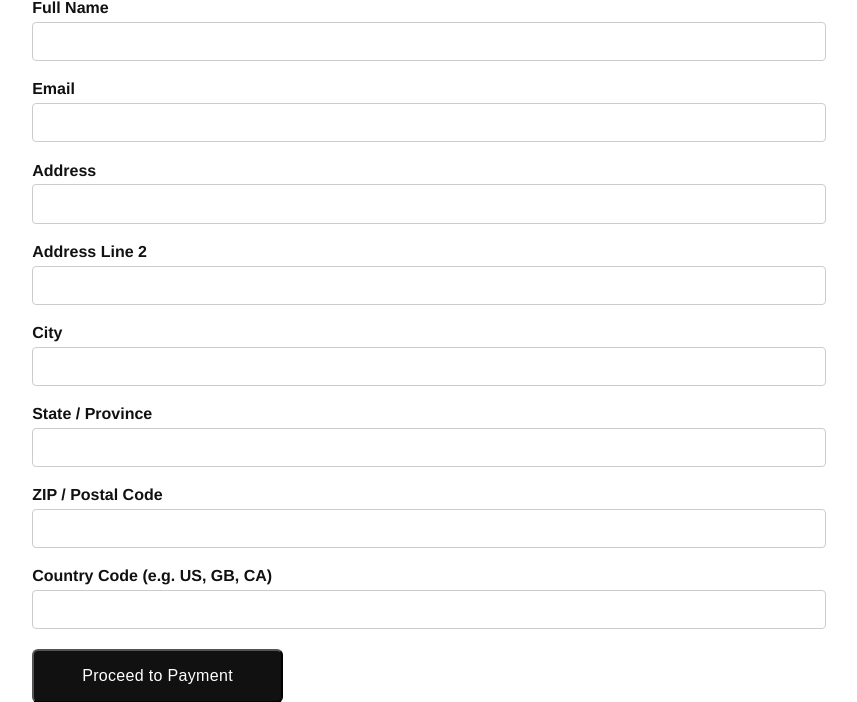
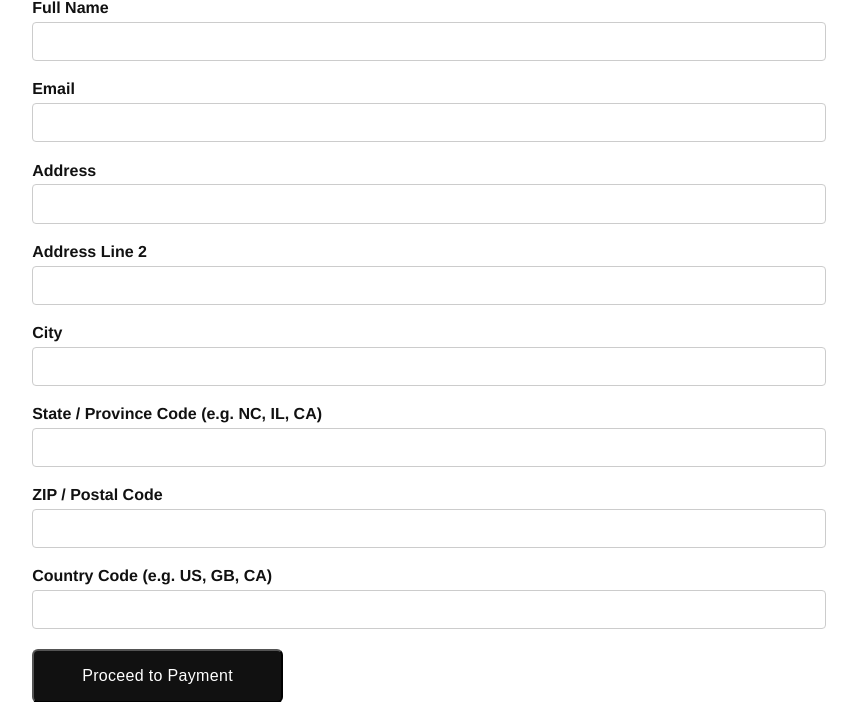
Before and after one commit to allievance/LibrePress, a Flask app: template templates/shipping.html in a window 1280 px wide. Shown: the part 241-943 px from the top of the page, without its empty margins (211-1068 px from the left). Run offline with Flask 3, Linux system fonts and the light colour scheme; the template is opened without the code that fills it, so the values that code supplies are empty.

Commit message:
fix: enforce entry of state code in shipping form

```diff
--- a/templates/shipping.html
+++ b/templates/shipping.html
@@ -28,7 +28,7 @@
             <input type="text" id="city" name="city" required>
         </div>
         <div class="form-group">
-            <label for="state">State / Province</label>
+            <label for="state">State / Province Code (e.g. NC, IL, CA)</label>
             <input type="text" id="state" name="state" required>
         </div>
         <div class="form-group">
```
